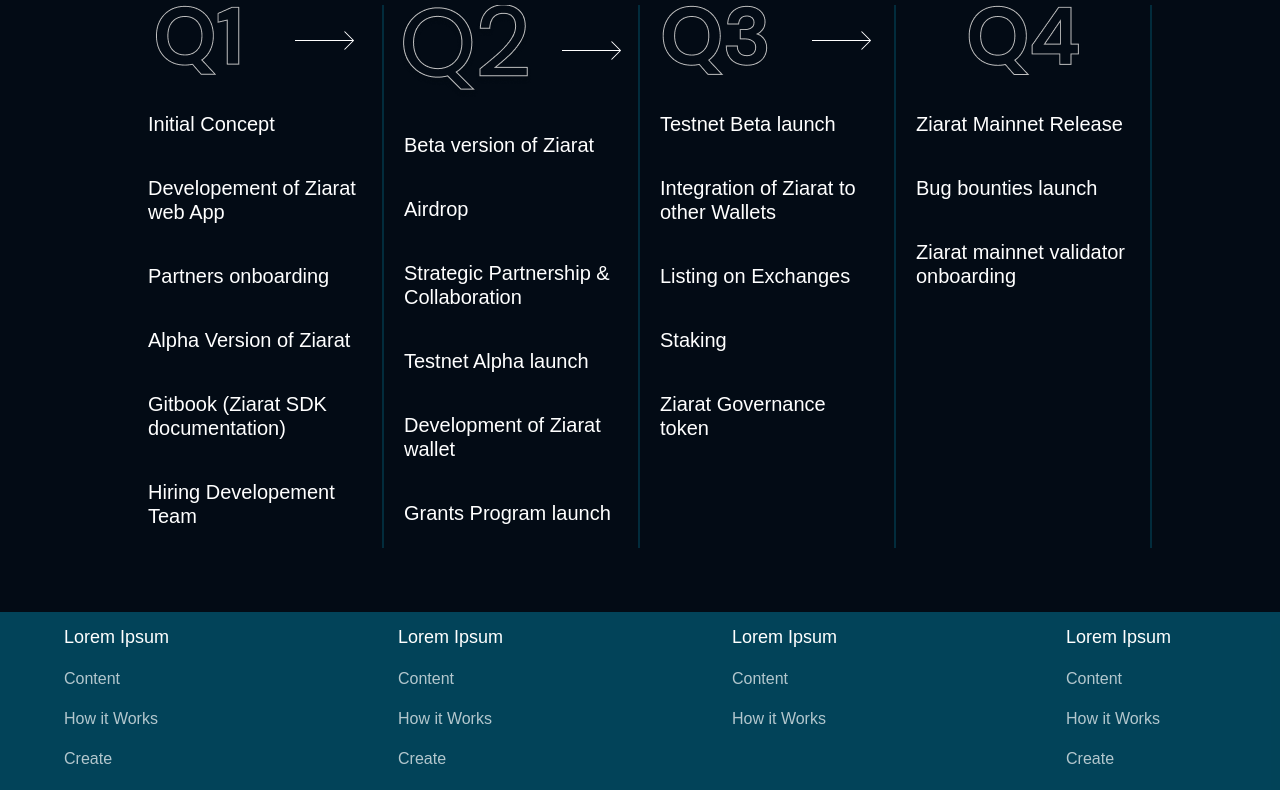
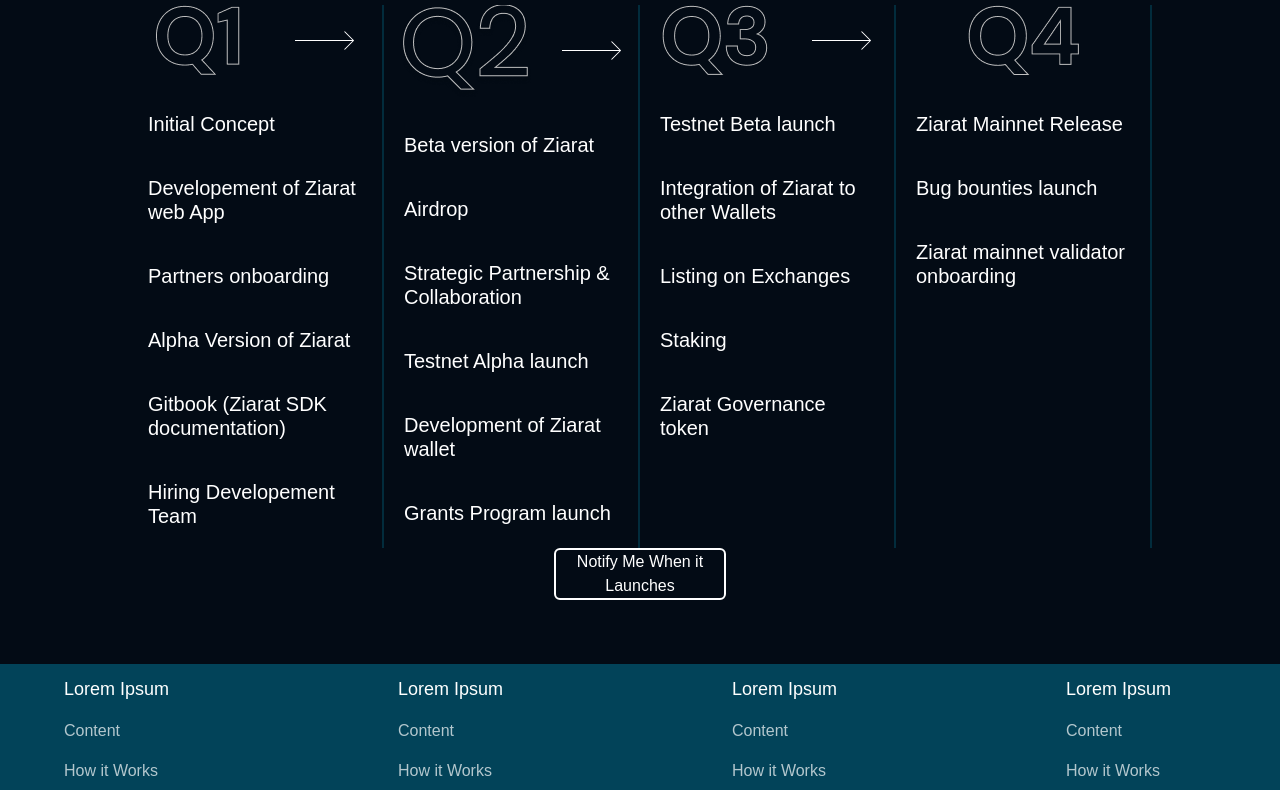
Before and after one commit to Mouazzama-dev/Ziarat, a React (Vite) app: page / in a window 1280 px wide. Shown: the part 2425-3215 px from the top of the page. Built offline with nearby package versions, Linux system fonts and the light colour scheme; no server answers.

Commit message:
feat: added notify me button

```diff
--- a/src/components/When.tsx
+++ b/src/components/When.tsx
@@ -2,6 +2,7 @@
 import styles from '../constants/style'
 import arrow from '../assets/arrow.svg.png'
 import { roadmaps } from '../constants/constants'
+import Button from './common/Button'
 
 const When = () => {
     return (
@@ -14,9 +15,9 @@
             </div>
 
             {/* ====> Roadmap <==== */}
-            <div className='grid lg:grid-cols-12 font-poppins'>
+            <div className='grid lg:grid-cols-12 sm:gap-y-8  font-poppins'>
                 {roadmaps.map((quarter, index) => (
-                    <div key={quarter.image} className='col-span-3 border-r-1 mt-3 lg:border-r-2 border-borderDark/20'>
+                    <div key={quarter.image} className='col-span-3  border-r-1 mt-3 lg:border-r-2 border-borderDark/20'>
                         <div className='flex lg:justify-around items-center sm:justify-start'>
                             <img src={quarter.image} />
                             {index !== roadmaps.length - 1 && <img src={arrow} className="hidden lg:block" />}
@@ -36,6 +37,10 @@
                 ))}
 
             </div>
+            <div className='flex justify-center items-center'>
+                <Button text={'Notify Me When it Launches'} hasStroke fullWidth={true} />
+                {/* <Button text={buttonText} hasStroke={true} onClick={() => openModal(buttonText)} /> */}
+            </div>
         </section>
     )
 }
--- a/src/components/common/Button.tsx
+++ b/src/components/common/Button.tsx
@@ -6,11 +6,12 @@
     hasLink?: boolean;
     onClick?: () => void;
     icon?: ReactNode;
+    fullWidth?: boolean;
 }
 
-const Button: React.FC<ButtonProps> = ({ text, hasStroke, hasLink, onClick, icon }) => {
+const Button: React.FC<ButtonProps> = ({ text, hasStroke, hasLink, onClick, icon, fullWidth }) => {
 
-    const buttonStyles = `sm:w-[172px] w-[298px] h-[46px] font-poppins flex justify-center cursor-pointer items-center text-white
+    const buttonStyles = `sm:w-[172px]  ${fullWidth ? `w-full` : `w-[298px] h-[46px]`} font-poppins flex justify-center cursor-pointer items-center text-white
     rounded-md bg-btn_primary hover:bg-btn_primary_hover hover:ease-in transition duration-150 ${hasStroke ? `border-2 border-white bg-transparent hover:border-none hover:bg-btn_primary` : ''
         }`;
 
```
